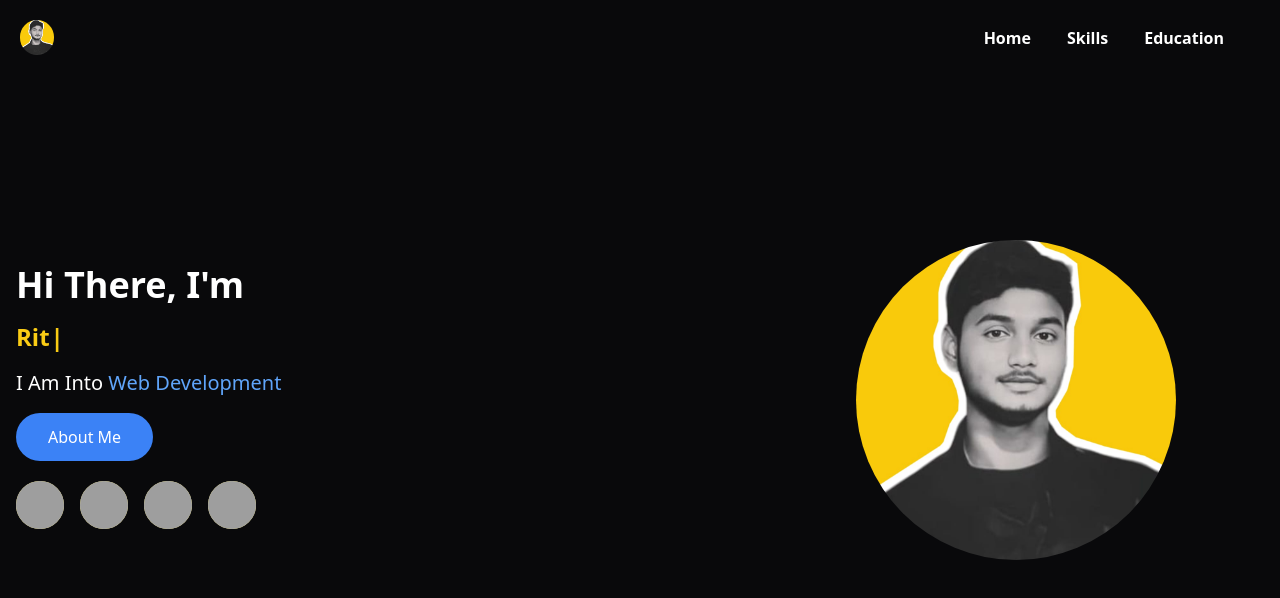
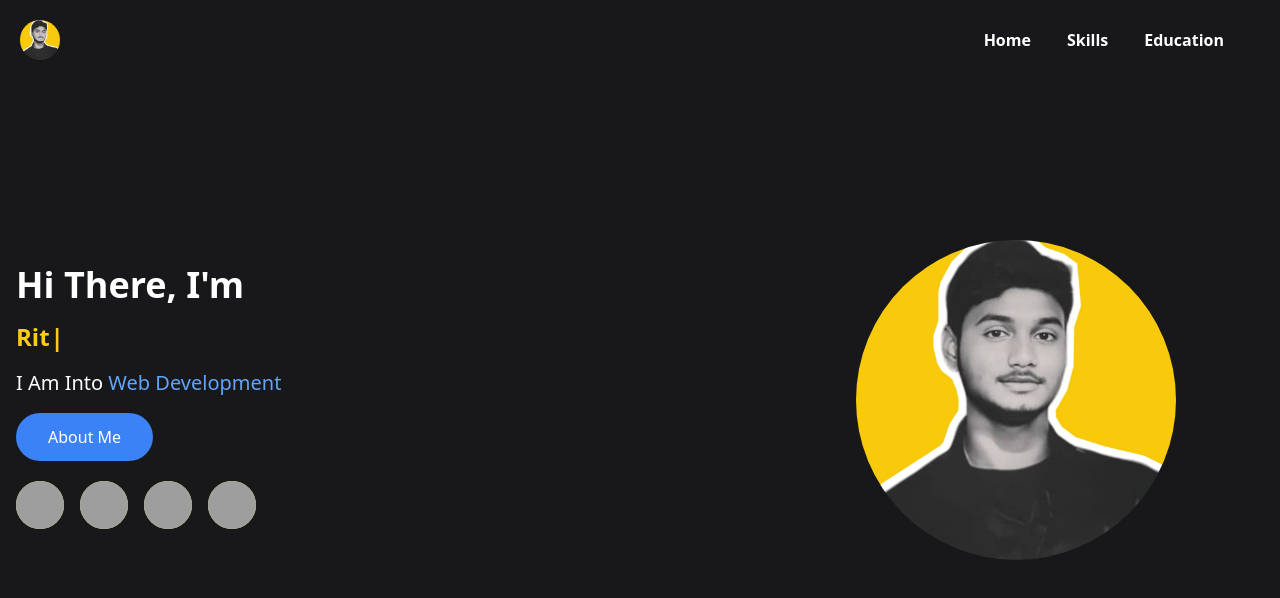
Before and after one commit to RiteshDev99/Portfolio, a React (Vite) app: page / in a window 1280 px wide. Shown: the top 598 px of the page. Built offline with nearby package versions, Linux system fonts and the light colour scheme; grey boxes are pictures that could not be loaded.

Commit message:
logo fixed

```diff
--- a/src/components/heroSection.tsx
+++ b/src/components/heroSection.tsx
@@ -4,7 +4,7 @@ import Typewriter from 'typewriter-effect';
 
 const HeroSection = React.forwardRef<HTMLDivElement>((props, ref) => {
     return (
-        <div {...props} className="page bg-zinc-950" ref={ref}>
+        <div {...props} className="page bg-zinc-900" ref={ref}>
             <div className="bg-custom-image bg-cover bg-center h-screen flex flex-col items-center justify-center px-4">
                 <div className="flex flex-col lg:flex-row items-center justify-between w-full max-w-screen-xl">
 
--- a/src/components/navbar.tsx
+++ b/src/components/navbar.tsx
@@ -8,7 +8,7 @@ interface NavbarProps {
 const Navbar = ({ onHomeClick, onSkillsClick, onEducationClick, ...props }: NavbarProps) => {
     return (
         <div className="flex justify-between p-5 text-white absolute min-w-[100%]">
-            <img src="public/pic.jpeg" className="h-[35px] rounded-full"/>
+            <img  src="public/pic.jpeg" className="h-10 w-10 rounded-full"/>
             <div className="flex gap-9 px-9 nav-elements ">
                 <button {...props} onClick={onHomeClick} className="hover:text-blue-500 font-bold">Home</button>
                 <button {...props} onClick={onSkillsClick} className="hover:text-blue-500 font-bold">Skills</button>
```
